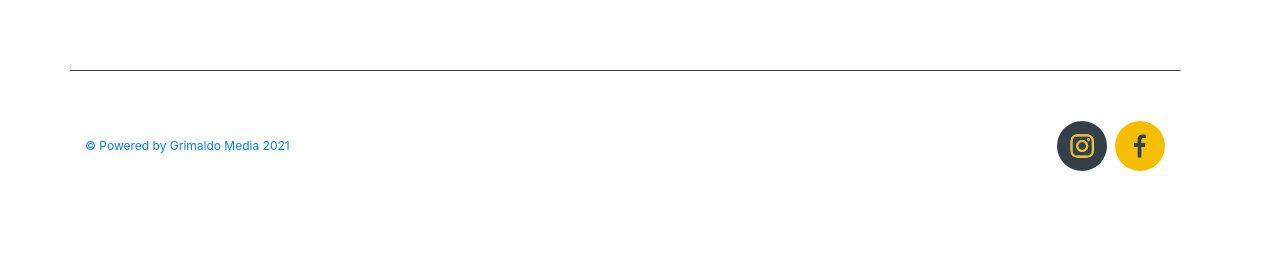
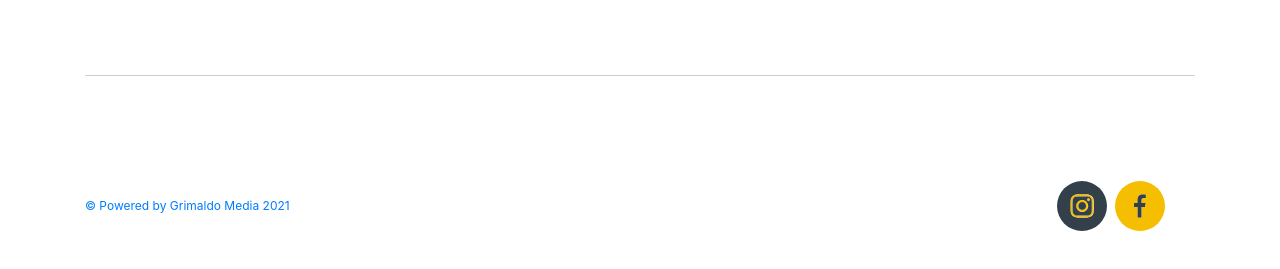
Before and after one commit to danygrimaldo/pxtb, a React (Create React App) app: page / in a window 1280 px wide. Shown: the part 1149-1418 px from the top of the page. Before the commit the page ends 1369 px from the top, so only its background shows below. Built offline with nearby package versions, Linux system fonts and the light colour scheme.

Commit message:
corrected footer rule

```diff
--- a/src/components/footer/index.js
+++ b/src/components/footer/index.js
@@ -7,7 +7,8 @@ import "../../../src/App.css";
 export default function Footer() {
   return (
     <Container>
-      <Row className="footer border-top border-dark">
+      <hr class="rounded" />
+      <Row className="footer">
         <Col className="grimaldoMedia">
           <a
             href="https://danygrimaldo.github.io/Grimaldo-Media/"
```
